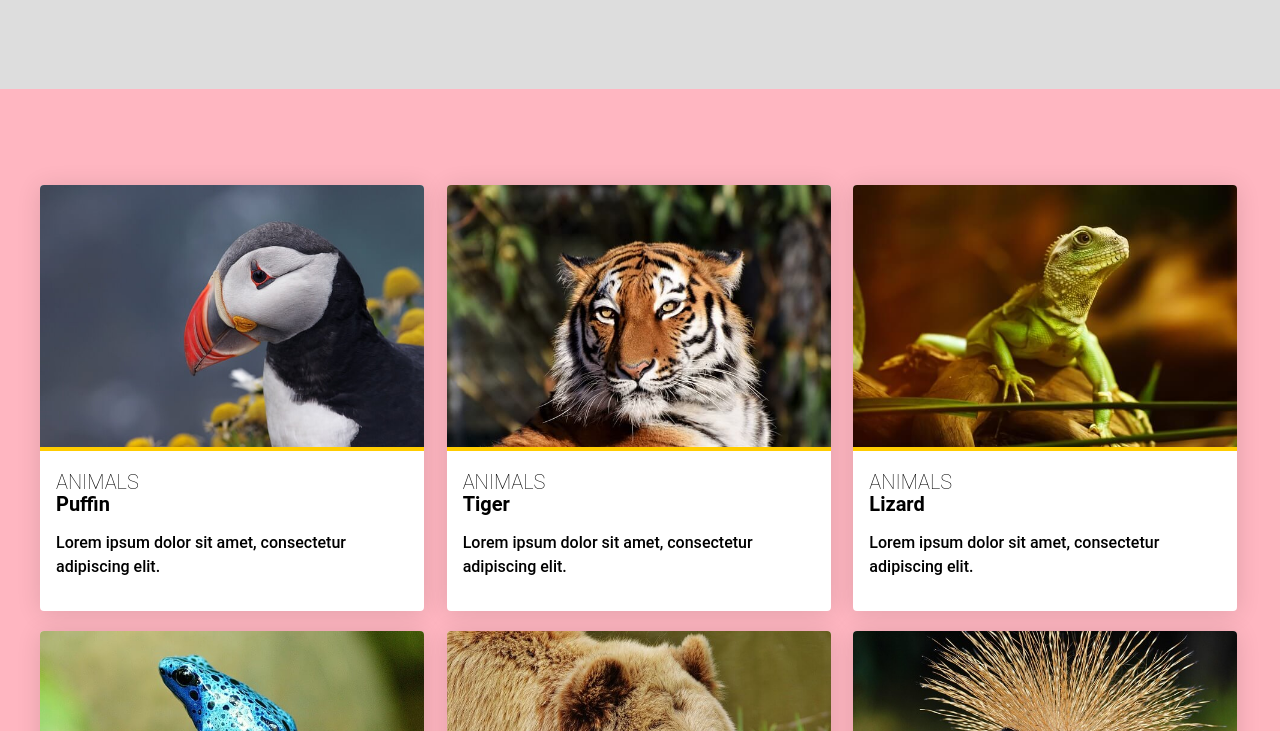
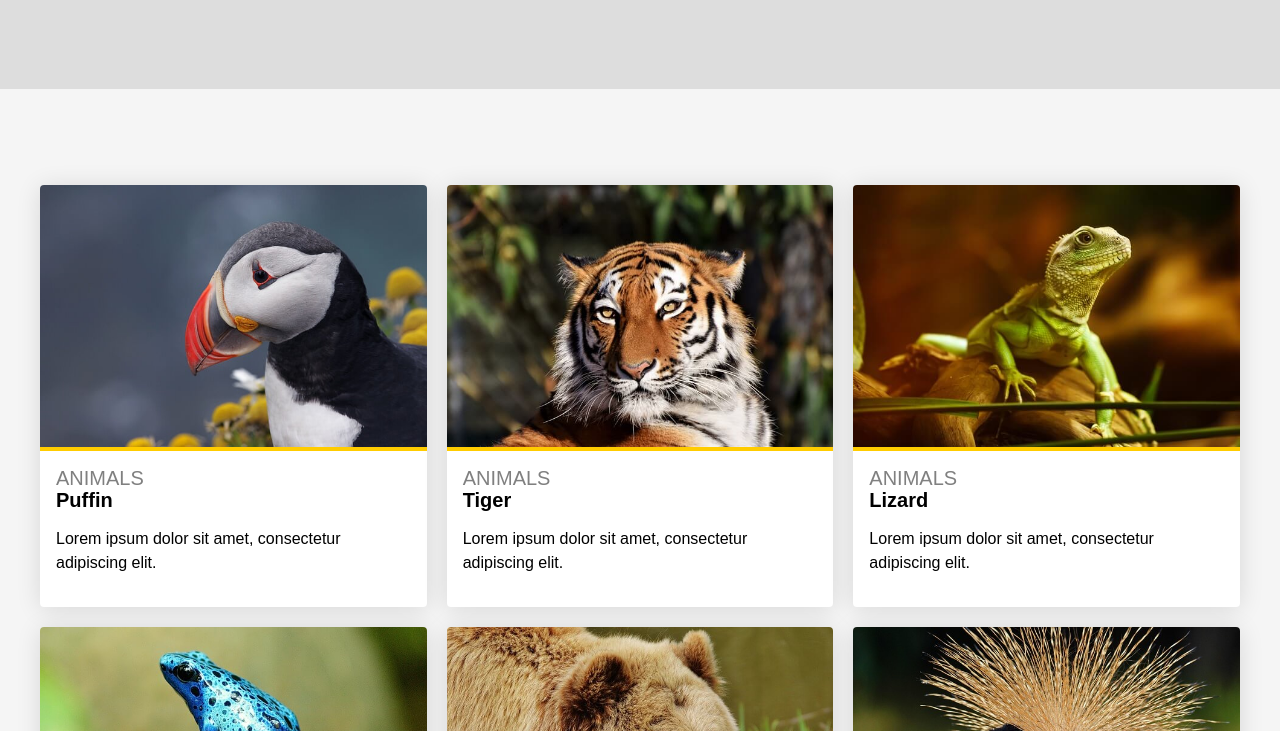
Before and after one commit to thienkhoinguyen/cprg-218-assign-1, a plain HTML site: page index.html in a window 1280 px wide. Shown: the part 221-952 px from the top of the page. Drawn offline with Linux system fonts and the light colour scheme.

Commit message:
Update assignment_one.css
Added styling and amended code base on feedback

```diff
--- a/styles/assignment_one.css
+++ b/styles/assignment_one.css
@@ -1,12 +1,46 @@
 body{
-    background-color:lightpink
+    background-color:whitesmoke
 }
 
 .card-container{
     display: flex;
     flex-wrap: wrap;
-    justify-content: space-between;
+    justify-content: center;
+    row-gap: 30px;
+
 }
+
+.card {
+    width: unset;
+    display: flex;
+    flex-wrap: wrap;
+    text-align: flex-start;
+}
+
+
+
+/* Card */
+
+.head-container h1,
+.head-container h2 {
+    display: flex;
+    flex-wrap: wrap;
+    justify-content: center;
+}
+
+p, h3, h4{
+    font-family: Arial, Helvetica, sans-serif;
+}
+
+h3{
+    font-weight: 200;
+    color: grey;
+}
+
+h4{
+    font-weight: bold
+}
+
 
 /* media break queries */
 
@@ -19,7 +53,7 @@ body{
 }
 
 /* Tablets */
-@media screen and (min-width: 768px) and (max-width: 1200px){
+@media screen and (min-width: 768px) and (max-width: 1199px){
     .card-container{
         display:grid;
         grid-template-columns: repeat(2, 1fr);
```
